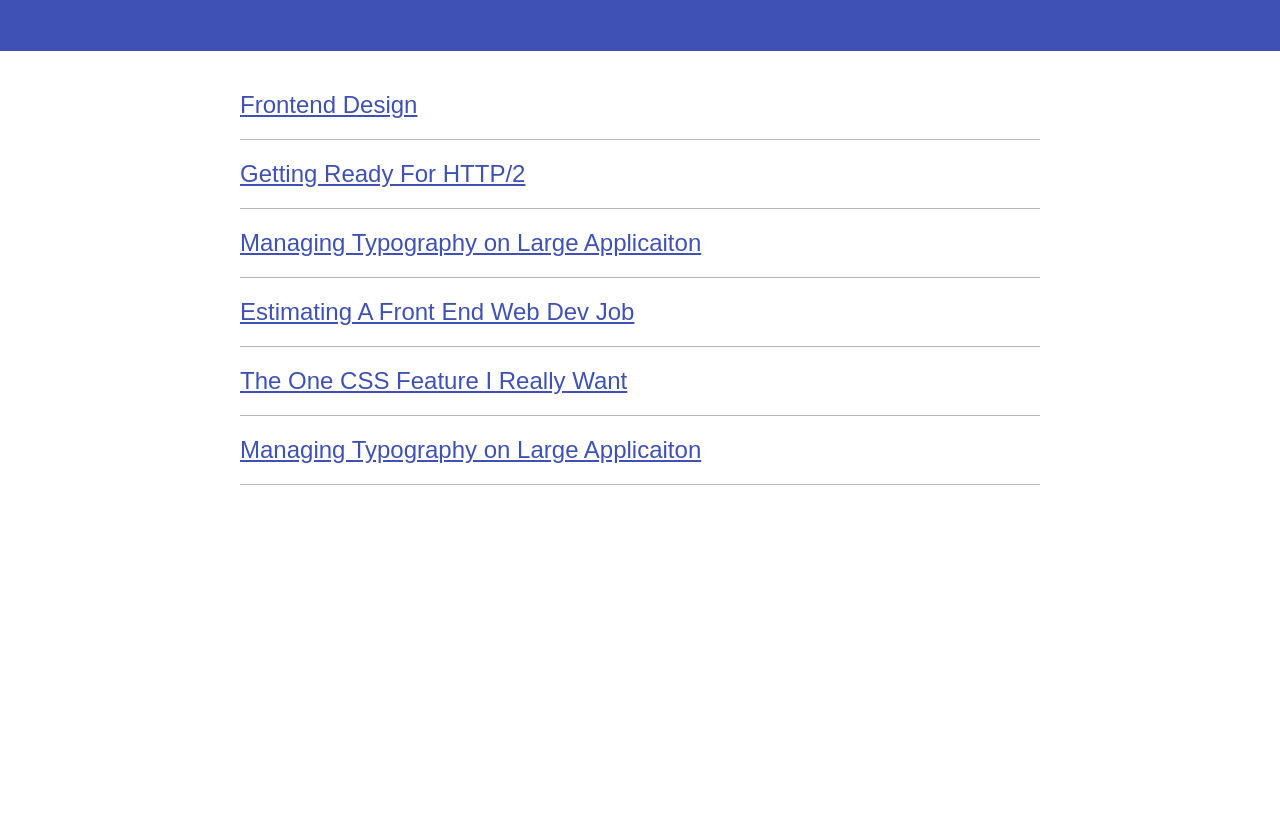
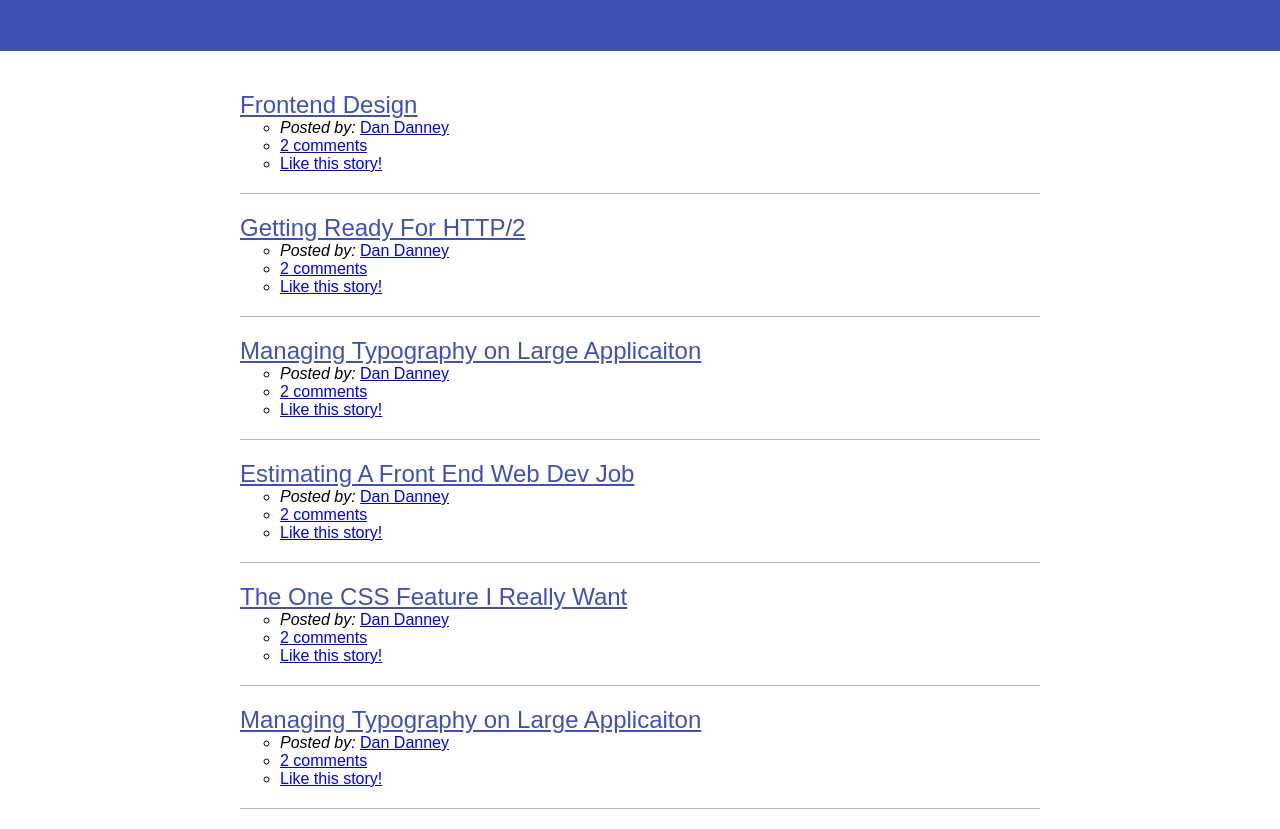
Before and after one commit to aliasad2013/DailyNewsCast, a plain HTML site: page index.html in a window 1280 px wide. Shown: the part 96-925 px from the top of the page. Before the commit the page ends 800 px from the top, so only its background shows below. Drawn offline with Linux system fonts and the light colour scheme.

Commit message:
add news Meta HTML Original

```diff
--- a/index.html
+++ b/index.html
@@ -17,21 +17,93 @@
       <ol class="news">
         <li class="news-item">
           <a class="news-link" href="#" >Frontend Design</a>
+          <ul class="news-meta">
+            <li class="news-meta-item">
+              <em>Posted by:</em>
+              <a href="#">Dan Danney</a>
+            </li>
+            <li>
+              <a href="#">2 comments</a>
+            </li>
+            <li>
+              <a href="#">Like this story!</a>
+            </li>
+          </ul>
         </li>
         <li class="news-item">
           <a class="news-link" href="#" >Getting Ready For HTTP/2</a>
+          <ul class="news-meta">
+            <li class="news-meta-item">
+              <em>Posted by:</em>
+              <a href="#">Dan Danney</a>
+            </li>
+            <li>
+              <a href="#">2 comments</a>
+            </li>
+            <li>
+              <a href="#">Like this story!</a>
+            </li>
+          </ul>
         </li>
         <li class="news-item">
           <a class="news-link" href="#" >Managing Typography on Large Applicaiton</a>
+          <ul class="news-meta">
+            <li class="news-meta-item">
+              <em>Posted by:</em>
+              <a href="#">Dan Danney</a>
+            </li>
+            <li>
+              <a href="#">2 comments</a>
+            </li>
+            <li>
+              <a href="#">Like this story!</a>
+            </li>
+          </ul>
         </li>
         <li class="news-item">
           <a class="news-link" href="#" >Estimating A Front End Web Dev Job</a>
+          <ul class="news-meta">
+            <li class="news-meta-item">
+              <em>Posted by:</em>
+              <a href="#">Dan Danney</a>
+            </li>
+            <li>
+              <a href="#">2 comments</a>
+            </li>
+            <li>
+              <a href="#">Like this story!</a>
+            </li>
+          </ul>
         </li>
         <li class="news-item">
           <a class="news-link" href="#" >The One CSS Feature I Really Want</a>
+          <ul class="news-meta">
+            <li class="news-meta-item">
+              <em>Posted by:</em>
+              <a href="#">Dan Danney</a>
+            </li>
+            <li>
+              <a href="#">2 comments</a>
+            </li>
+            <li>
+              <a href="#">Like this story!</a>
+            </li>
+          </ul>
         </li>
         <li class="news-item">
           <a class="news-link" href="#" >Managing Typography on Large Applicaiton</a>
+          <ul class="news-meta">
+            <li class="news-meta-item">
+              <em>Posted by:</em>
+              <a href="#">Dan Danney</a>
+            </li>
+            <li>
+              <a href="#">2 comments</a>
+            </li>
+            <li>
+              <a href="#">Like this story!</a>
+            </li>
+          </ul>
         </li>
       </ol>
     </div>
```
